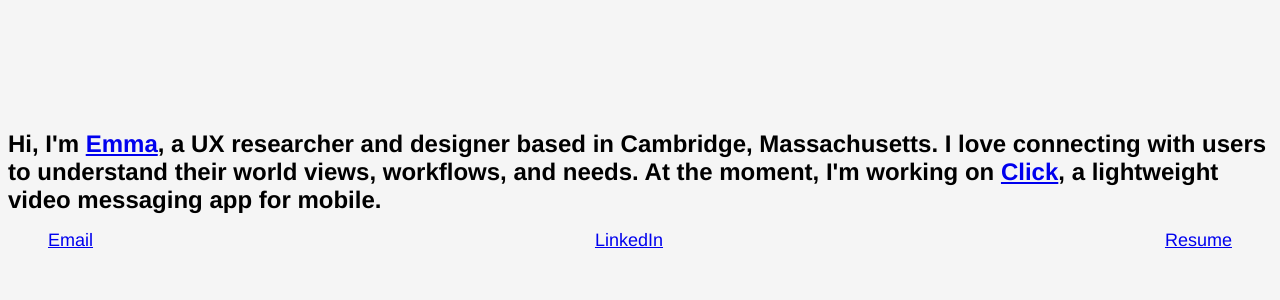
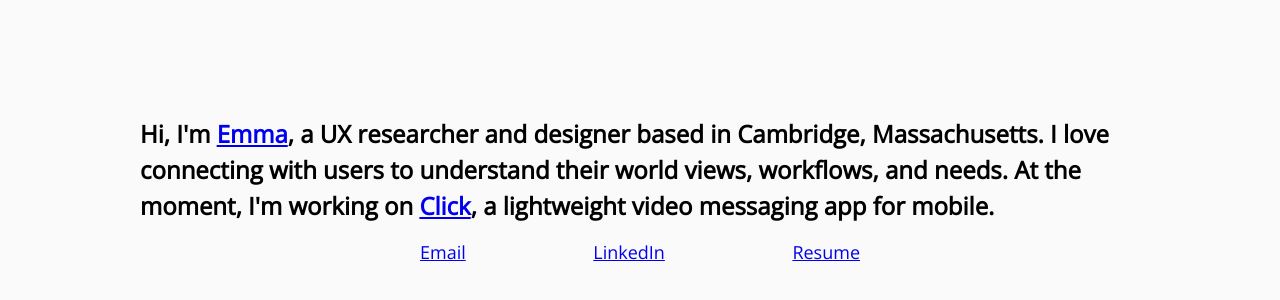
Before and after one commit to egoldhammer/egoldhammer, a plain HTML site: page index.html in a window 1280 px wide. Shown: the part 210-510 px from the top of the page. Drawn offline with nearby package versions, Linux system fonts and the light colour scheme.

Commit message:
kitta cgabges

```diff
--- a/index.html
+++ b/index.html
@@ -4,10 +4,11 @@
         <meta charset="utf-8">
         <meta name="viewport" content="width=device-width, initial-scale=1">
         <title>Emma Goldhammer</title>
+        <link href="https://fonts.googleapis.com/css?family=Open+Sans" rel="stylesheet">
         <style type="text/css">
-        	html {
+        html {
     box-sizing: border-box;
-    font-family: 'Helvetica Neue', 'Helvetica', 'Arial', sans-serif;
+    font-family: 'Open Sans', sans-serif;
 }
 
 /**
@@ -21,7 +22,7 @@
 }
 
 html {
-    background: #f5f5f5;
+    background: #fafafa;
 }
 
 body {
@@ -30,21 +31,24 @@ body {
     align-items: center;
     justify-content: center;
 }
-
+main {
+	margin: 0 40px;
+}
 h1, h2, h3, h4, h5, h6 {
     margin: 0;
+    line-height: 1.5em;
+    max-width: 1000px;
 }
-
 ul {
     list-style-type: none;
     display: flex;
     flex: row wrap;
     justify-content: space-between;
-    padding: 0;
+    padding: 0 40px;
 }
 
 .social {
-    padding: 0 40px;
+    padding: 0 240px;
     a {
         font-size: 18px;
     }
@@ -53,6 +57,7 @@ p {
     max-width: 500px;
     line-height: 1.5;
 }
+
         </style>
     </head>
     <body>
```
